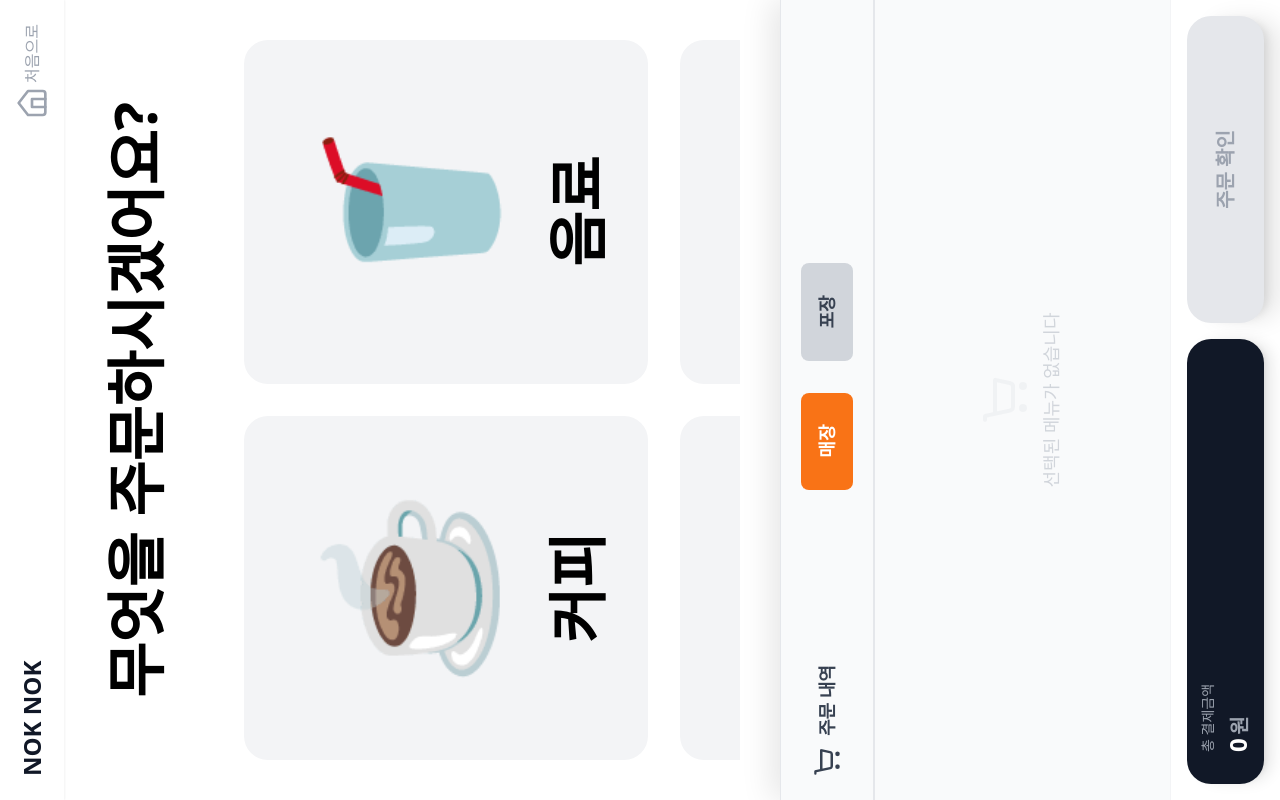
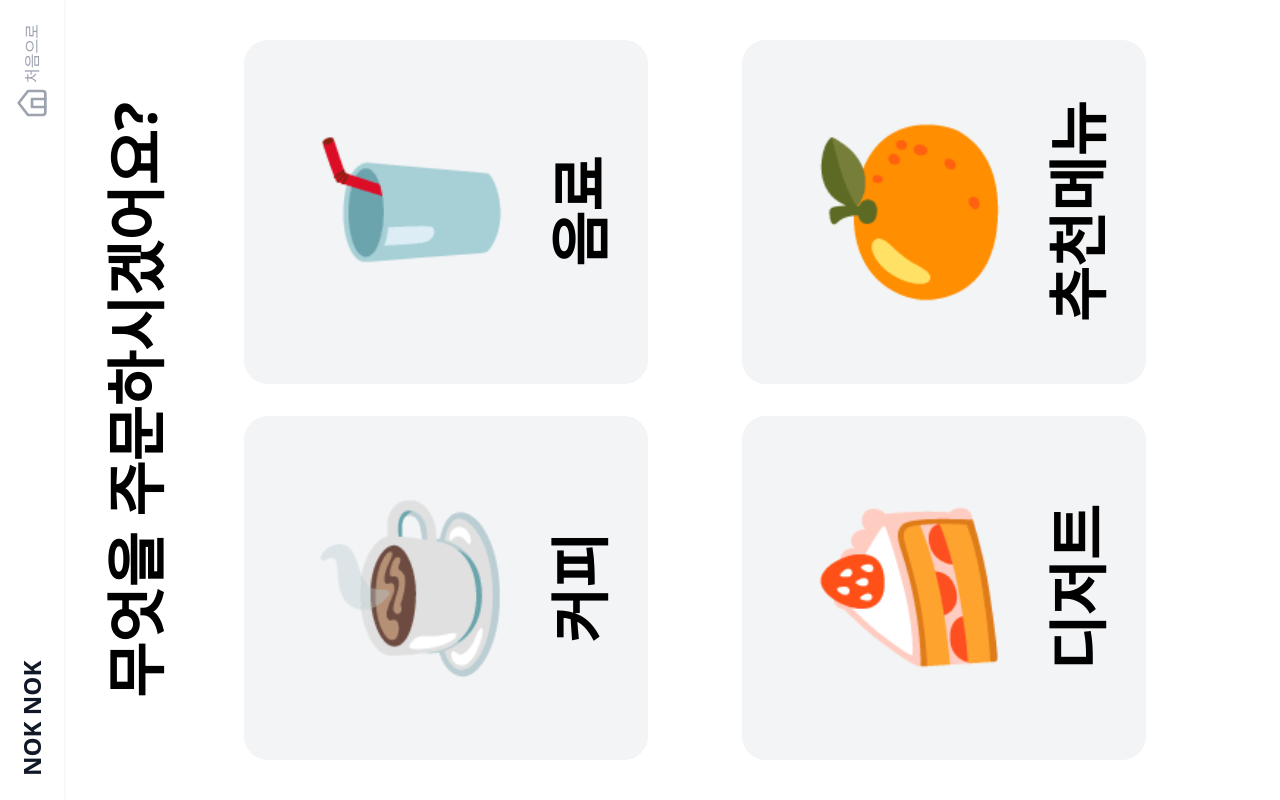
Before and after one commit to lgcns4team/frontend, a React (Vite) app: page /easy in a window 1280 px wide. Built offline with nearby package versions, Linux system fonts and the light colour scheme; no server answers.

Commit message:
이지모드 카테고리 분류 수정, 포장/매장 상태 전달

```diff
--- a/src/pages/EasyOrder.tsx
+++ b/src/pages/EasyOrder.tsx
@@ -38,9 +38,15 @@ export default function EasyOrder() {
   const [editItem, setEditItem] = useState<
     (MenuItem & { options?: Pick<Options, 'temperature'> }) | null
   >(null);
+  const selectedCategoryLabel = useMemo(() => {
+    if (!selectedCategory) return '';
+
+    const c = EASY_CATEGORIES.find((c) => c.key === selectedCategory);
+    return c ? `${c.emoji} ${c.name}` : '';
+  }, [selectedCategory]);
 
   // 🆕 얼굴 인식 스토어
-  const { setAnalysis, clearAnalysis, isSenior } = useAnalysisStore((s) => ({
+  const { setAnalysis, clearAnalysis } = useAnalysisStore((s) => ({
     setAnalysis: s.setAnalysis,
     clearAnalysis: s.clearAnalysis,
     isSenior: s.isSenior,
@@ -202,12 +208,20 @@ export default function EasyOrder() {
           )}
         </main>
 
-        <BottomCart
-          onCheckout={() => navigate('/easy/confirm')}
-          onEditOptions={handleEditOptions}
-          orderMethod={orderMethod}
-          onOrderMethodChange={setOrderMethod}
-        />
+        {shouldShowBottomCart && (
+          <BottomCart
+            onCheckout={() =>
+              navigate('/easy/confirm', {
+                state: {
+                  orderMethod,
+                },
+              })
+            }
+            onEditOptions={handleEditOptions}
+            orderMethod={orderMethod}
+            onOrderMethodChange={setOrderMethod}
+          />
+        )}
 
         <EasyBeverageOptionsModal
           open={Boolean(selectedItem || editItem)}
--- a/src/pages/Order.tsx
+++ b/src/pages/Order.tsx
@@ -96,7 +96,7 @@ export default function Order() {
     try {
       // 1. Python 서버에서 최신 얼굴 인식 데이터 가져오기
       const response = await fetch(`${AI_CORE_BASE_URL}/api/analysis`);
-
+      console.log(response);
       if (response.ok) {
         const data = await response.json();
         console.log('📥 최신 얼굴 인식 데이터 수신:', data);
--- a/src/types/OrderTypes.ts
+++ b/src/types/OrderTypes.ts
@@ -2,23 +2,11 @@
 // 1. 프론트엔드 내부용 (화면 표시용)
 // ----------------------------------------------------------------------
 export interface MenuItem {
-<<<<<<< HEAD
-  id: number;
-  name: string;
-  price: number;
-
-  category: string; //  화면 탭 필터용 (추천메뉴/커피/음료/디저트)
-  categoryId?: number; // (있으면 보관)
-  categoryName?: string; // (있으면 보관)
-
-  img: string;
-=======
   id: number; // 화면용 ID (백엔드 menuId를 매핑)
   name: string;
   price: number;
   category: string; // 화면용 카테고리명 (백엔드 categoryName을 매핑)
   img: string; // 화면용 이미지 주소 (백엔드 imageUrl을 매핑)
->>>>>>> 3b1a8328c306101a63e3db7e1fb05d5324f51e7c
   originalCategory?: string;
   description?: string;
   isSoldOut?: boolean;
```
